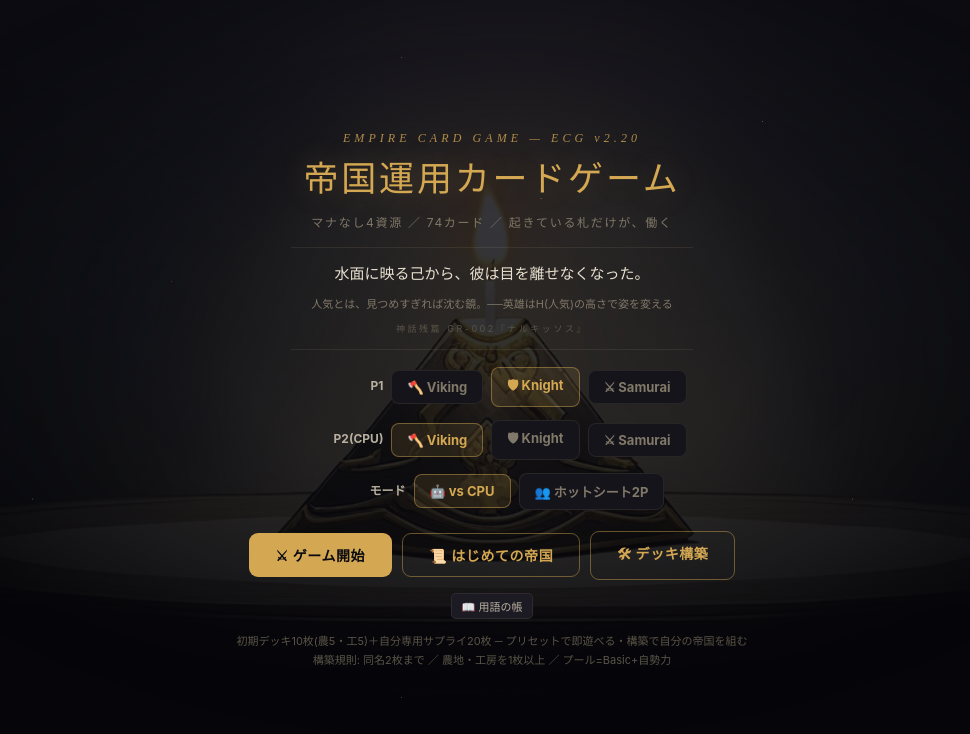
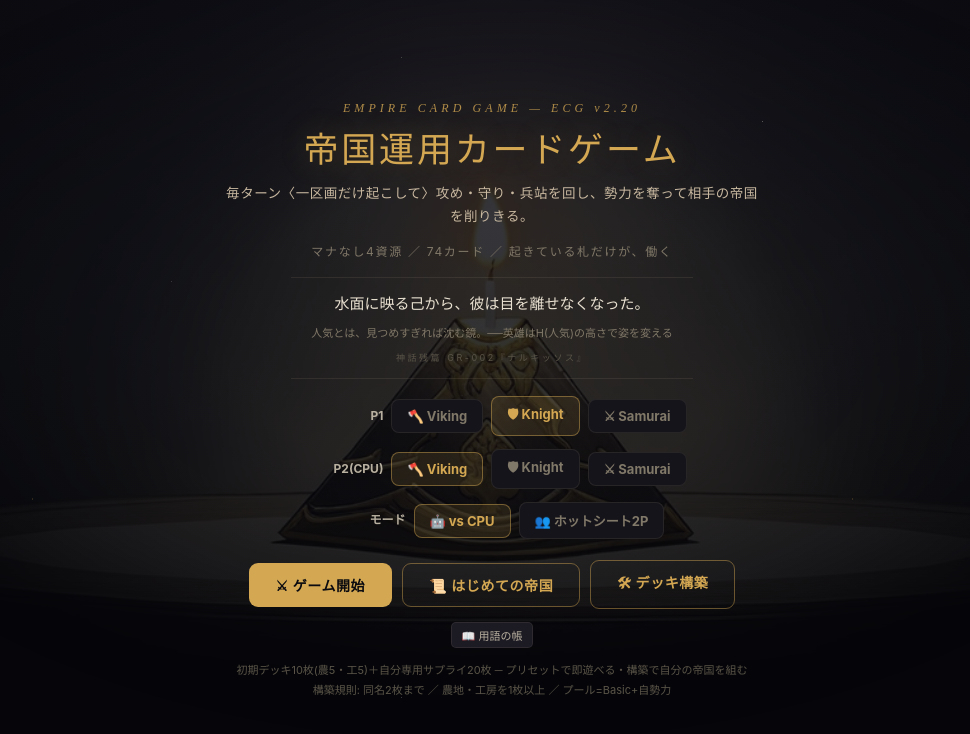
Before and after one commit to osakenpiro/ecg, a plain HTML site: page index.html in a window 1280 px wide. Shown: the top 734 px of the page, without its empty margins (148-1118 px from the left). Drawn offline with Linux system fonts and the light colour scheme.

Commit message:
SES-584: ECG A1 — title-screen core-loop preview line (engine untouched)

```diff
--- a/index.html
+++ b/index.html
@@ -39,6 +39,7 @@ select{font-family:inherit;}
 .title-screen h1{font-family:var(--serif); font-weight:400; font-size:35px; color:var(--gold); letter-spacing:.08em;
   text-shadow:0 0 30px var(--gold-glow); line-height:1.15; text-align:center;}
 .title-screen .sub{color:var(--fg-3); font-size:12px; letter-spacing:.14em;}
+.title-screen .loop{max-width:540px; text-align:center; color:var(--parchment); font-size:13.5px; line-height:1.7; letter-spacing:.04em; margin:-2px 0 2px;}
 .myth{max-width:540px; text-align:center; padding:13px 20px; border-top:1px solid var(--line); border-bottom:1px solid var(--line); margin:2px 0 4px;}
 .myth-q{font-family:var(--serif); font-size:15px; color:var(--fg-1); line-height:1.85;}
 .myth-s{font-size:11px; color:var(--fg-3); margin-top:6px; line-height:1.7;}
@@ -3652,6 +3653,7 @@ if(typeof module!=='undefined'&&module.exports) module.exports=ECG_AI;
     var h='<div class="title-screen">';
     h+='<div class="title-cap">EMPIRE CARD GAME — ECG v2.20</div>';
     h+='<h1>帝国運用カードゲーム</h1>';
+    h+='<p class="loop">毎ターン〈一区画だけ起こして〉攻め・守り・兵站を回し、勢力を奪って相手の帝国を削りきる。</p>';
     h+='<p class="sub">マナなし4資源 ／ 74カード ／ 起きている札だけが、働く</p>';
     h+='<div class="myth"><div class="myth-q">'+esc(my.q)+'</div><div class="myth-s">'+esc(my.s)+'</div><div class="myth-src">神話残篇 '+my.id+'『'+my.t+'』</div></div>';
     [0,1].forEach(function(pi){
```
